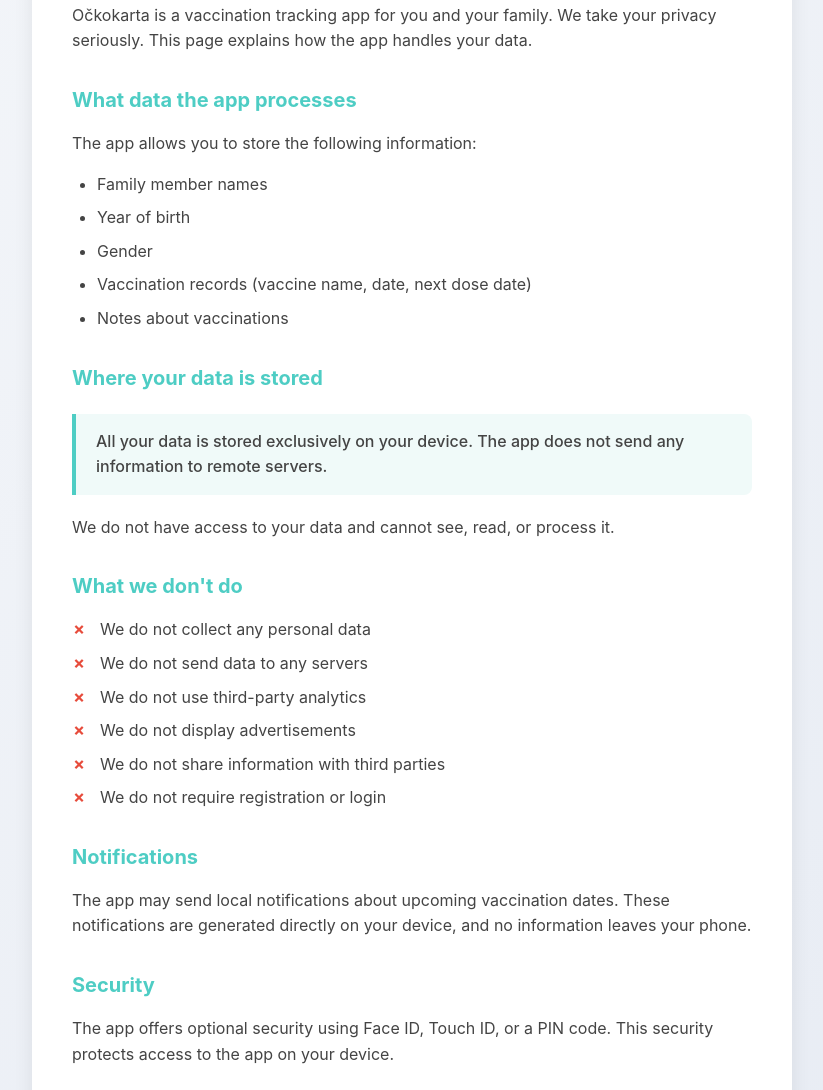
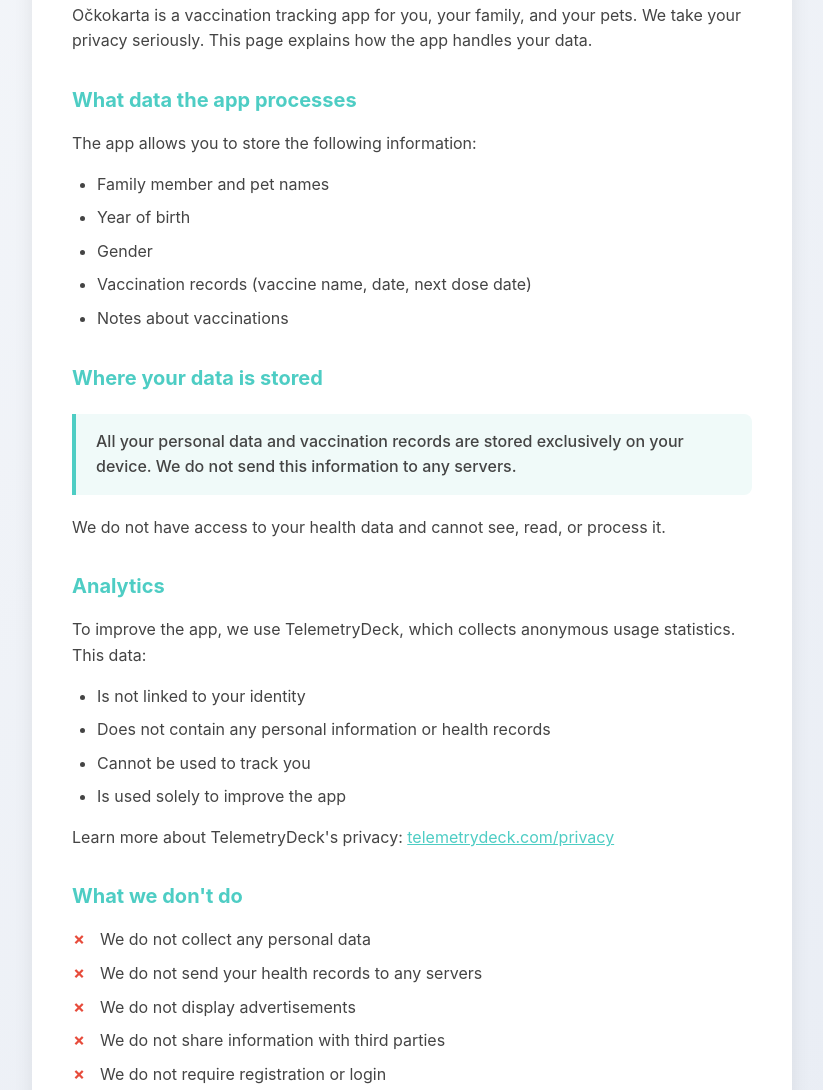
Before and after one commit to jhrad-apps/ockokarta-privacy, a plain HTML site: page privacy-policy-en.html in a window 1280 px wide. Shown: the part 431-1521 px from the top of the page, without its empty margins (228-1051 px from the left). Drawn offline with Linux system fonts and the light colour scheme.

Commit message:
Update privacy-policy-en.html

```diff
--- a/privacy-policy-en.html
+++ b/privacy-policy-en.html
@@ -147,6 +147,10 @@
             text-decoration: none;
             font-size: 14px;
         }
+
+        a {
+            color: #4ECDC4;
+        }
     </style>
 </head>
 <body>
@@ -159,16 +163,16 @@
             <div class="header">
                 <div class="app-icon">💉</div>
                 <h1>Privacy Policy</h1>
-                <p class="subtitle">Ockokarta · Last updated: December 2025</p>
+                <p class="subtitle">Očkokarta · Last updated: December 2025</p>
             </div>
 
             <h2>Introduction</h2>
-            <p>Očkokarta is a vaccination tracking app for you and your family. We take your privacy seriously. This page explains how the app handles your data.</p>
+            <p>Očkokarta is a vaccination tracking app for you, your family, and your pets. We take your privacy seriously. This page explains how the app handles your data.</p>
 
             <h2>What data the app processes</h2>
             <p>The app allows you to store the following information:</p>
             <ul>
-                <li>Family member names</li>
+                <li>Family member and pet names</li>
                 <li>Year of birth</li>
                 <li>Gender</li>
                 <li>Vaccination records (vaccine name, date, next dose date)</li>
@@ -177,15 +181,24 @@
 
             <h2>Where your data is stored</h2>
             <div class="highlight">
-                <p>All your data is stored exclusively on your device. The app does not send any information to remote servers.</p>
+                <p>All your personal data and vaccination records are stored exclusively on your device. We do not send this information to any servers.</p>
             </div>
-            <p>We do not have access to your data and cannot see, read, or process it.</p>
+            <p>We do not have access to your health data and cannot see, read, or process it.</p>
+
+            <h2>Analytics</h2>
+            <p>To improve the app, we use TelemetryDeck, which collects anonymous usage statistics. This data:</p>
+            <ul>
+                <li>Is not linked to your identity</li>
+                <li>Does not contain any personal information or health records</li>
+                <li>Cannot be used to track you</li>
+                <li>Is used solely to improve the app</li>
+            </ul>
+            <p>Learn more about TelemetryDeck's privacy: <a href="https://telemetrydeck.com/privacy" target="_blank">telemetrydeck.com/privacy</a></p>
 
             <h2>What we don't do</h2>
             <ul class="no-list">
                 <li>We do not collect any personal data</li>
-                <li>We do not send data to any servers</li>
-                <li>We do not use third-party analytics</li>
+                <li>We do not send your health records to any servers</li>
                 <li>We do not display advertisements</li>
                 <li>We do not share information with third parties</li>
                 <li>We do not require registration or login</li>
@@ -201,7 +214,7 @@
             <p>The app offers a one-time purchase to unlock the full version. Payments are processed exclusively by Apple through the App Store. We do not have access to your payment information.</p>
 
             <h2>Children</h2>
-            <p>The app does not knowingly collect any personal data from anyone, including children under 13. Since all data remains only on your device, using the app poses no privacy risk to children.</p>
+            <p>The app does not knowingly collect any personal data from anyone, including children under 13. Since all health data remains only on your device, using the app poses no privacy risk to children.</p>
 
             <h2>Changes to this policy</h2>
             <p>If there are changes to this policy, we will update the "Last updated" date on this page.</p>
@@ -209,7 +222,7 @@
             <div class="contact">
                 <h2 style="margin-top: 0;">Contact</h2>
                 <p>If you have questions about this privacy policy:</p>
-                <p><a href="mailto:YOUR_EMAIL_HERE">📧 YOUR_EMAIL_HERE</a></p>
+                <p><a href="mailto:jhrad.apps@proton.me">📧 jhrad.apps@proton.me</a></p>
             </div>
 
             <div class="footer">
```
